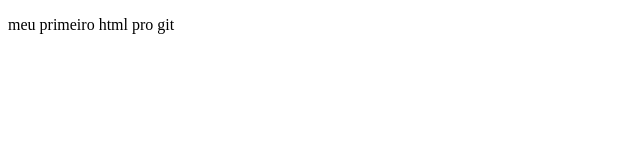
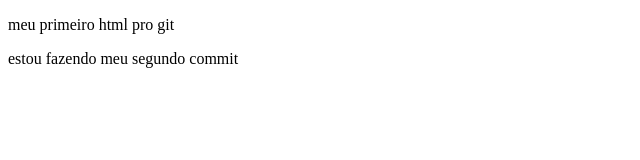
Before and after one commit to thalitavst/projeto01, a plain HTML site: page index.html in a window 1280 px wide. Shown: the whole page, without its empty margins (0-640 px from the left). Drawn offline with Linux system fonts and the light colour scheme.

Commit message:
estou adicionando mais um p com uma nova mensagem

```diff
--- a/index.html
+++ b/index.html
@@ -8,5 +8,6 @@
 </head>
 <body>
     <p>meu primeiro html pro git</p>
+    <p>estou fazendo meu segundo commit</p>
 </body>
 </html>
```
